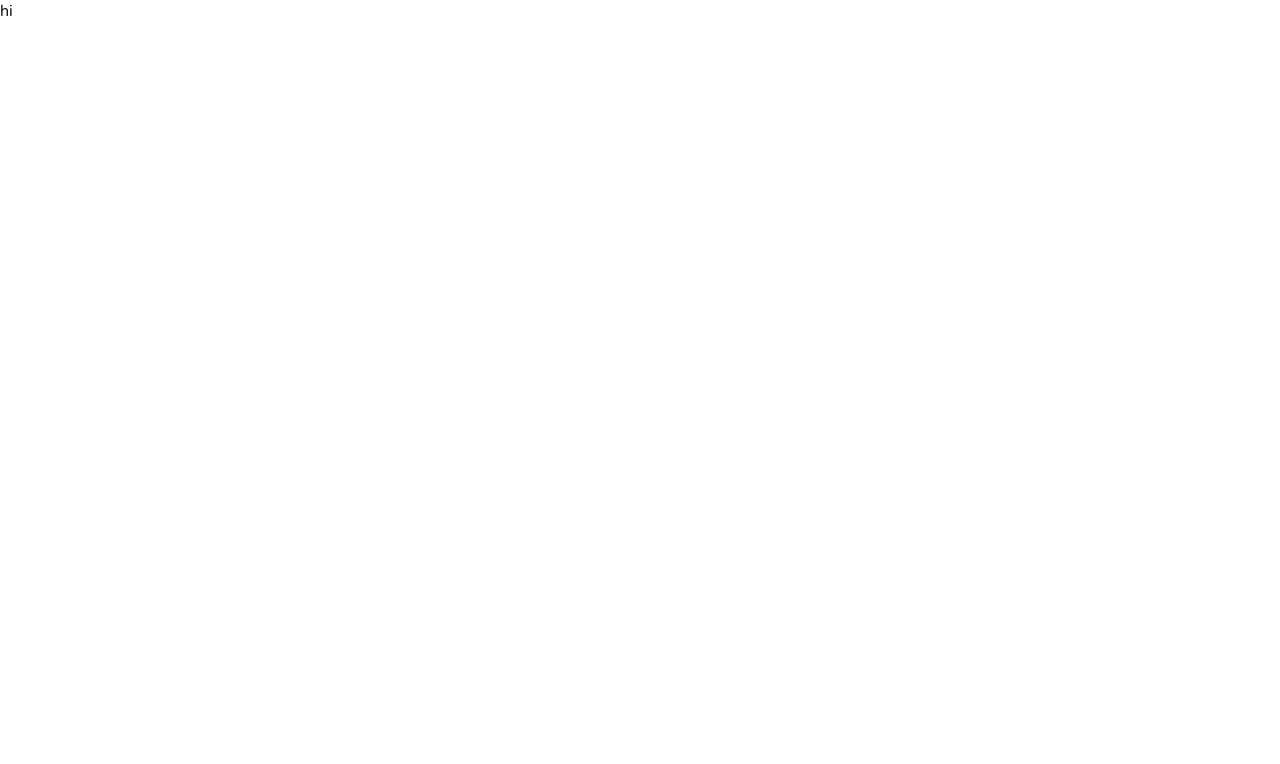
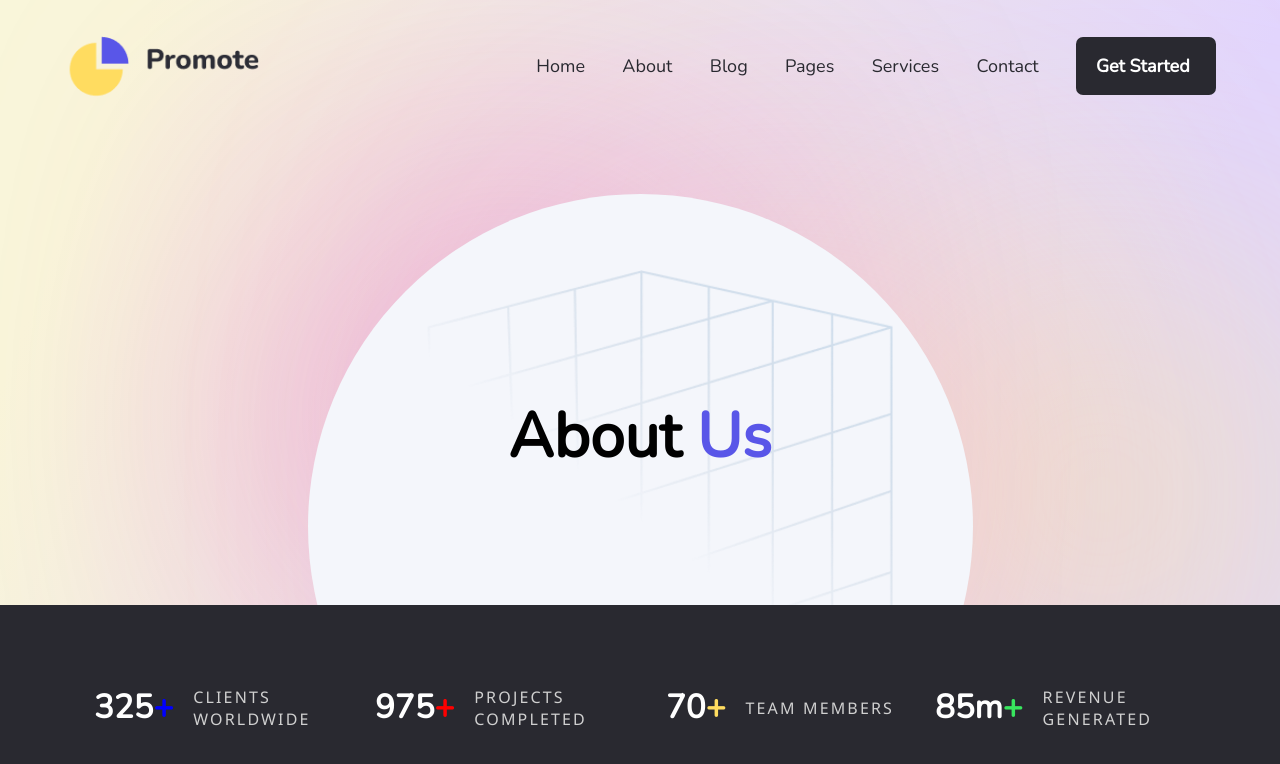
Before and after one commit to koredeJacob/Digital-Marketing-site, a React (Vite) app: page /Aboutus in a window 1280 px wide. Shown: the top 764 px of the page. Built offline with nearby package versions, Linux system fonts and the light colour scheme.

Commit message:
working on about

```diff
--- a/src/App.jsx
+++ b/src/App.jsx
@@ -1,6 +1,6 @@
 import React from "react";
 import { Routes,Router, Route } from "react-router-dom";
-import Aboutus from "./pages/aboutus/aboutus";
+import AboutUs from "./pages/about/about";
 import ContactUs from "./pages/Contactus/contactus";
 import Home from "./pages/home/home";
 import Blog from "./pages/blog/blog"
@@ -11,7 +11,7 @@ function App(){
     return(
         <Routes>
             <Route path='/' element={<Home/>}/>
-            <Route path='/Aboutus' element={<Aboutus/>}/>
+            <Route path='/Aboutus' element={<AboutUs/>}/>
             <Route path='/ContactUs' element={<ContactUs/>}/>
             <Route path='/Blog' element={<Blog/>}/>
             <Route path='/Services' element={<Services/>}/>
--- /dev/null
+++ b/src/components/banner/banner.css
@@ -0,0 +1,95 @@
+.banner-center-circle{
+    position: absolute;
+    bottom: -25%;
+    width:280px;
+    height:280px;
+    z-index: 1;
+    left: 0;
+    right: 0;
+    margin:auto;
+    border-radius: 100%;
+    background-color: #F4F6FB;
+    background-image: url('../../assets/grid.png');
+    background-size: 70%;
+    background-repeat: no-repeat;
+    background-position: 50% 50%;
+}
+
+.banner-circle-text{
+    position: relative;
+    width: fit-content;
+    margin: auto;
+    top: 30%;
+    font-weight: 700;
+    font-size: 38px;
+}
+
+.banner-circle-first,.banner-circle-second,.banner-circle-third{
+    position: absolute;
+    width: 308px;
+    height: 308px;
+    border-radius: 100%;
+    filter: blur(163px);
+}
+
+.banner-circle-first{
+    right: 24px;
+    bottom: -44px;
+}
+
+.banner-circle-second{
+    left: 360px;
+    bottom: 6%;
+}
+
+.banner-circle-third{
+    width: 400px;
+    height: 400px;
+    right:289px;
+    bottom: -14%;
+}
+
+@media (min-width:480px){
+    .banner-center-circle{
+        width:450px;
+        height: 450px;
+        bottom: -40%;
+    }
+    .banner-circle-text{
+        font-size: 45px;
+    }
+}
+
+@media (min-width:768px){
+    .banner-center-circle {
+        width: 550px;
+        height: 550px;
+    }
+    .banner-circle-text {
+        font-size: 50px;
+    }
+}
+
+@media (min-width:990px){
+    .banner-center-circle{
+        bottom:-30%;
+    }
+    .banner-circle-text {
+        font-size: 55px;
+    }
+}
+
+@media (min-width:1260px){
+    .banner-center-circle{
+        width: 665px;
+        height: 665px;
+        bottom: -42%;
+        background-position: 60% 60%;
+    }
+    .banner-circle-text{
+        font-size: 62px;
+    }
+    .banner-circle-second{
+        right: 600px;
+    }
+}
--- /dev/null
+++ b/src/components/banner/banner.jsx
@@ -0,0 +1,18 @@
+import React from "react"
+
+import "./banner.css"
+
+const Banner=({first,second,third})=>{
+    return (
+        <div className="banner-overlay">
+            <div className="banner-center-circle">
+                <h1 className="banner-circle-text">About <span style={{color:"#5956e8"}}>Us</span></h1>
+            </div>
+            <div className="banner-circle-first" style={{ backgroundColor:"#FFFA76"}}></div>
+            <div className="banner-circle-second" style={{ backgroundColor:"#E326AE"}}></div>
+            <div className="banner-circle-third" style={{   backgroundColor:"#ffc4bb"}}></div>
+        </div>
+    )
+}
+
+export default Banner
--- a/src/components/footer/footer.css
+++ b/src/components/footer/footer.css
@@ -95,12 +95,12 @@
 }
 
 .number{
+    background-color: #3C3C45;
+    color: #FFDC60;
     display: flex;
     justify-content: center;
     width:255px;
     padding: 20px 0;
-    background-color: #3C3C45;
-    color: #FFDC60;
     border-radius: 7px;
     font-size: 25px;
     font-weight: 700;
--- a/src/components/navigation/navigation.css
+++ b/src/components/navigation/navigation.css
@@ -158,7 +158,7 @@ a:hover{
     }
 }
 
-@media (min-width:769px) {
+@media (min-width:990px) {
     .menu-button,.menu {
         display: none;
     }
--- /dev/null
+++ b/src/components/stats/stats.css
@@ -0,0 +1,51 @@
+.project-footer {
+    display: grid;
+    grid-template-columns: 90%;
+    margin-top: 50px;
+    padding-top: 30px;
+}
+
+.project-stat {
+    display: flex;
+    align-items: center;
+    gap: 20px;
+    color: white;
+}
+
+.client-title {
+    font-size: 28px;
+    font-weight: 600;
+    margin: 20px 0;
+}
+
+.client-content {
+    color: #D0D0D0;
+    font-family: 'Noto Sans';
+    letter-spacing: 0.135em;
+}
+
+@media (min-width:480px) {
+    .project-stat {
+        justify-content: center;
+    }
+}
+
+@media (min-width:768px) {
+    .project-footer {
+        grid-template-columns: 45% 45%;
+        justify-content: space-between;
+    }
+}
+
+@media (min-width:1260px) {
+    .project-stat div {
+        width: 59%;
+    }
+    .project-footer {
+        grid-template-columns: 22% 22% 22% 22%;
+        justify-content: space-evenly;
+    }
+    .client-title {
+        font-size: 33px;
+    }
+}
--- /dev/null
+++ b/src/components/stats/stats.jsx
@@ -0,0 +1,37 @@
+import React from "react"
+
+import "./stats.css"
+
+const Stats=({addborder})=>{
+    return (
+        <div className="project-footer" style={addborder?{ borderTop: "1px solid #5d5d63"}:{}}>
+            <div className="project-stat">
+                <h4 className="client-title">325<span style={{color:"blue"}}>+</span></h4>
+                <div>
+                    <p className="client-content">CLIENTS WORLDWIDE</p>
+                </div>
+            </div>
+            <div className="project-stat">
+                <h4 className="client-title">975<span style={{color:"red"}}>+</span></h4>
+                <div>
+                    <p className="client-content">PROJECTS COMPLETED</p>
+                </div>
+            </div>
+            <div className="project-stat">
+                <h4 className="client-title">70<span style={{color:" #FFDC60"}}>+</span></h4>
+                    <div>
+                        <p className="client-content">TEAM MEMBERS</p>
+                    </div>
+            </div>
+            <div className="project-stat">
+                <h4 className="client-title">85m<span style={{color:"#38E65E"}}>+</span></h4>
+                <div>
+                    <p className="client-content">REVENUE GENERATED</p>
+                </div>
+            </div>
+        </div>
+    )
+
+}
+
+export default Stats
--- /dev/null
+++ b/src/pages/about/about.css
@@ -0,0 +1,35 @@
+.services-hero{
+    position: relative;
+    overflow: hidden;
+    height: 355px;
+    background: linear-gradient(111.23deg, #F9F6DA 9.95%, #E2D5FF 85.17%);
+    background-size: 100%;
+}
+
+.about-stats{
+    background-color: #292930;
+    padding-bottom: 60px;
+    padding-top: 30px;
+}
+
+.about-stats div{
+    margin-top: 0;
+}
+
+@media (min-width:480px){
+    .services-hero{
+        height: 426px;
+    }
+}
+
+@media (min-width:768px) {
+    .services-hero {
+        height: 521px;
+    }
+}
+
+@media (min-width:990px){
+    .services-hero{
+        height: 605px;
+    }
+}
--- /dev/null
+++ b/src/pages/about/about.jsx
@@ -0,0 +1,22 @@
+import React from "react";
+
+import Nav from "../../components/navigation/navigation"
+import Banner from "../../components/banner/banner"
+import Stats from "../../components/stats/stats"
+import "./about.css"
+
+function AboutUs(){
+    return (
+        <div>
+            <header className="services-hero">
+                <Nav/>
+                <Banner/>
+            </header>
+            <div className="about-stats">
+                <div className="wrapper"><Stats addborder={false}/></div>
+            </div>
+        </div>
+    )
+}
+
+export default AboutUs
--- a/src/pages/aboutus/aboutus.jsx
+++ /dev/null
@@ -1,7 +0,0 @@
-import React from "react";
-
-function Aboutus(){
-    return <div>hi</div>
-}
-
-export default Aboutus
--- a/src/pages/home/home.css
+++ b/src/pages/home/home.css
@@ -288,33 +288,6 @@
     box-shadow: 0px 9px 27px rgba(0, 0, 0, 0.25);
 }
 
-.project-footer{
-    display: grid;
-    grid-template-columns: 90%;
-    margin-top: 50px;
-    padding-top: 30px;
-    border-top: 1px solid #5d5d63;
-}
-
-.project-stat{
-    display: flex;
-    align-items: center;
-    gap:20px;
-    color: white;
-}
-
-.client-title{
-    font-size: 25px;
-    font-weight: 600;
-    margin: 20px 0;
-}
-
-.client-content{
-    color: #D0D0D0;
-    font-family: 'Noto Sans';
-    letter-spacing: 0.135em;
-}
-
 .pricing-container{
     display: grid;
     grid-template-columns: 90%;
@@ -410,9 +383,6 @@
     .second{
         margin-top: 50px;
     }
-    .project-stat{
-        justify-content: center;
-    }
     .more-articles{
         width:180px;
     }
@@ -441,10 +411,6 @@
     }
     .keyboard-background{
         padding: 30px 0;
-    }
-    .project-footer{
-        grid-template-columns: 45% 45%;
-        justify-content: space-between;
     }
     .pricing-container{
         grid-template-columns: 46% 46%;
@@ -519,7 +485,7 @@
         width: 50%;
     }
     .about-image{
-        width: 128.5%;
+        width: 126%;
     }
     .about-sub{
         flex-direction: row;
@@ -556,16 +522,6 @@
     }
     .keyboard-background img{
         width: 80%;
-    }
-    .project-stat div{
-        width: 59%;
-    }
-    .project-footer {
-        grid-template-columns: 22% 22% 22% 22%;
-        justify-content: space-evenly;
-    }
-    .client-title{
-        font-size: 28px;
     }
     .home-project{
         padding: 80px 0;
--- a/src/pages/home/home.jsx
+++ b/src/pages/home/home.jsx
@@ -33,6 +33,7 @@ import Pricing from "../../components/pricing/pricingcomponet"
 import Article from "../../components/article/article"
 import "./home.css"
 import Footer from "../../components/footer/footer";
+import Stats from "../../components/stats/stats";
 
 
 const Accordionitems=[
@@ -213,32 +214,7 @@ function Home(){
                             <img src={keyboard} loading="lazy"/>
                         </div>
                     </div>
-                    <div className="project-footer">
-                        <div className="project-stat">
-                            <h4 className="client-title">325 <span style={{color:"blue"}}>+</span></h4>
-                            <div>
-                                <p className="client-content">CLIENTS WORLDWIDE</p>
-                            </div>
-                        </div>
-                        <div className="project-stat">
-                            <h4 className="client-title">975 <span style={{color:"red"}}>+</span></h4>
-                            <div>
-                                <p className="client-content">PROJECTS COMPLETED</p>
-                            </div>
-                        </div>
-                        <div className="project-stat">
-                            <h4 className="client-title">70 <span style={{color:" #FFDC60"}}>+</span></h4>
-                            <div>
-                                <p className="client-content">TEAM MEMBERS</p>
-                            </div>
-                        </div>
-                        <div className="project-stat">
-                            <h4 className="client-title">85m <span style={{color:"#38E65E"}}>+</span></h4>
-                            <div>
-                                <p className="client-content">REVENUE GENERATED</p>
-                            </div>
-                        </div>
-                    </div>
+                    <Stats addborder={true}/>
                 </div>
             </div>
 
```
